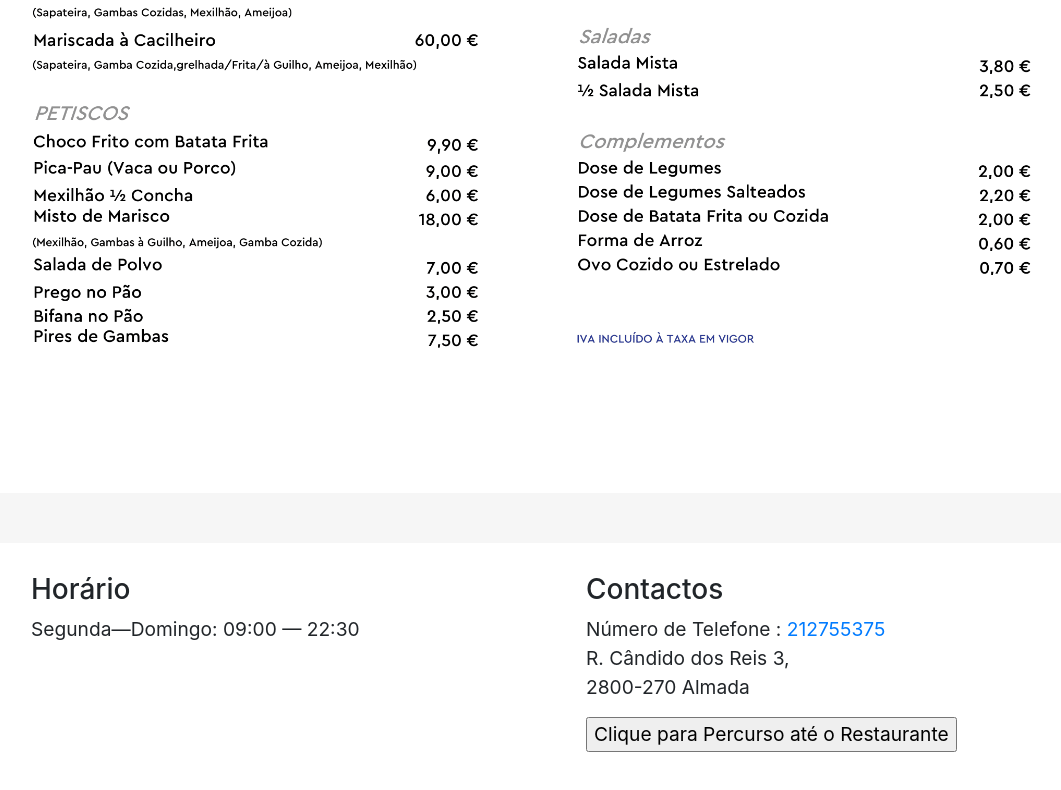
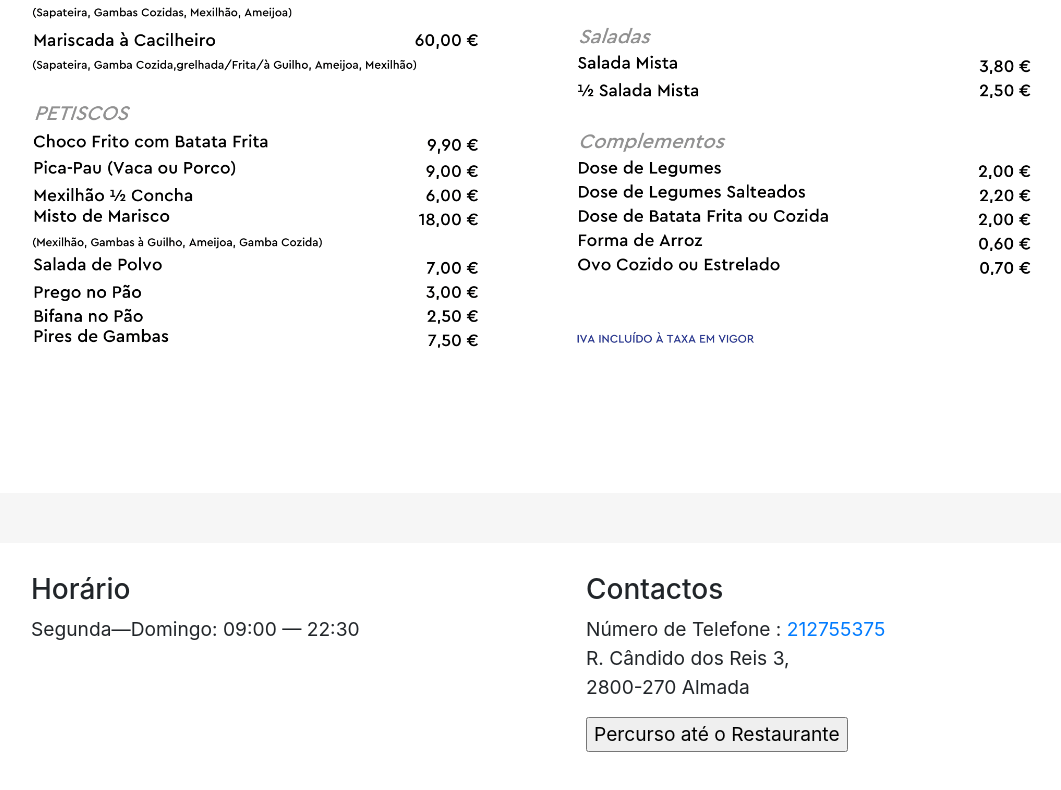
Before and after one commit to dcunh/Cacilheiro, a website: page public/index.html in a window 1280 px wide. Shown: the part 2102-2892 px from the top of the page, without its empty margins (74-1135 px from the left). Drawn offline with nearby package versions, Linux system fonts and the light colour scheme; a web font is replaced by a local one.

Commit message:
Update index.html

```diff
--- a/public/index.html
+++ b/public/index.html
@@ -69,7 +69,7 @@
 					<span>2800-270 Almada</span>
 					<form action="http://maps.google.com/maps" method="get" target="_blank">
 						<input type="hidden" name="daddr" value="R. Cândido dos Reis 3,2800-270 Almada" />
-						<input type="submit" value="Clique para Percurso até o Restaurante" />
+						<input type="submit" value="Percurso até o Restaurante" />
 					 </form>
 				</p>
 
```
